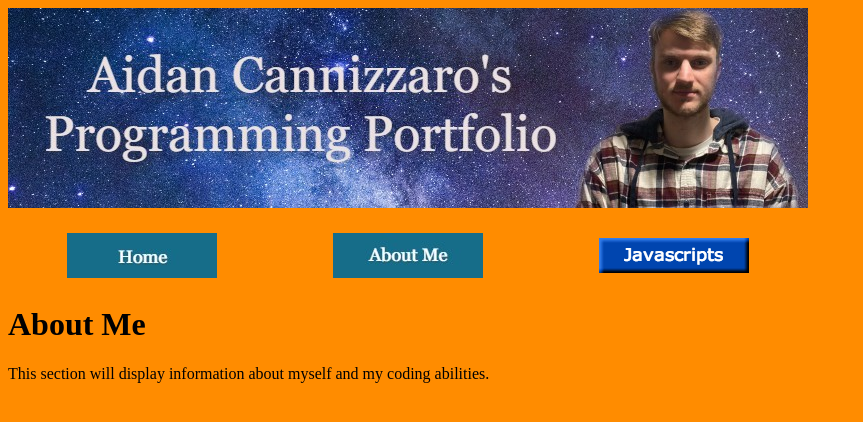
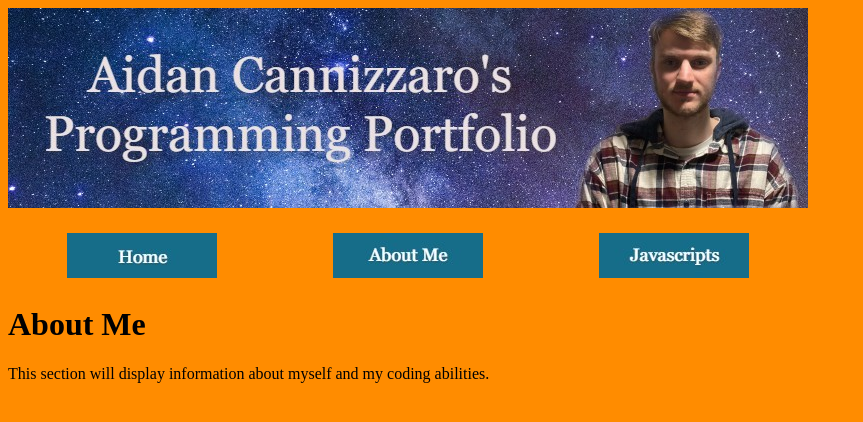
Before and after one commit to aidanzaro/aidanzaro.github.io, a plain HTML site: page about.html in a window 1280 px wide. Shown: the whole page, without its empty margins (0-863 px from the left). Drawn offline with Linux system fonts and the light colour scheme.

Commit message:
Update about.html

```diff
--- a/about.html
+++ b/about.html
@@ -13,7 +13,7 @@
       <tr>
       <td id="nav-td"> <a href="index.html"><img src="home.png"></a> </td>
       <td id="nav-td"> <a href="about.html"><img src="about.jpg"></a> </td>
-      <td id="nav-td"> <a href="javascripts.html"><img src="Javascripts.png"></a> </td>
+      <td id="nav-td"> <a href="javascripts.html"><img src="javascripts.jpg"></a> </td>
       </tr>
       </table>
         <h1>About Me</h1>
```
